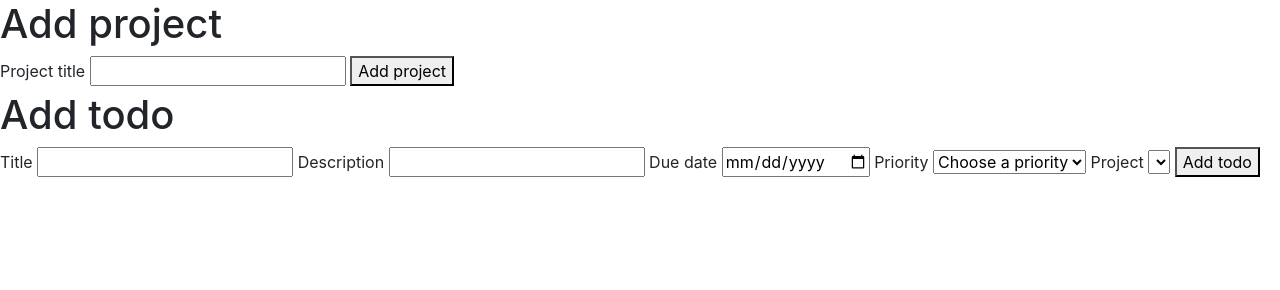
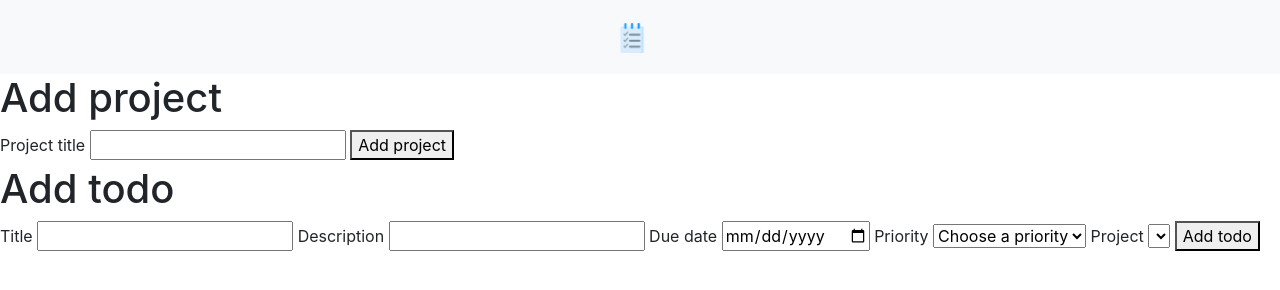
Before and after one commit to santiagorodriguezbermudez/todolist, a website built with webpack: page dist/index.html in a window 1280 px wide. Built offline with nearby package versions, Linux system fonts and the light colour scheme.

Commit message:
Added navbar for content title

```diff
--- a/dist/index.html
+++ b/dist/index.html
@@ -9,6 +9,12 @@
 
   </head>
   <body>
+
+    <navbar class="navbar navbar-light bg-light d-flex justify-content-center p-3">
+      <a href="" class="navbar-brand">
+        <img src="../src/assets/images/checklist.png" alt="" width="30" height="30" loading='lazy'>
+      </a>
+    </navbar>
     <h1>Add project</h1>
     <form action="" id="project-form">
       <label for="title">Project title</label>
```
Also changed, not shown: src/assets/images/checklist.png (added).
